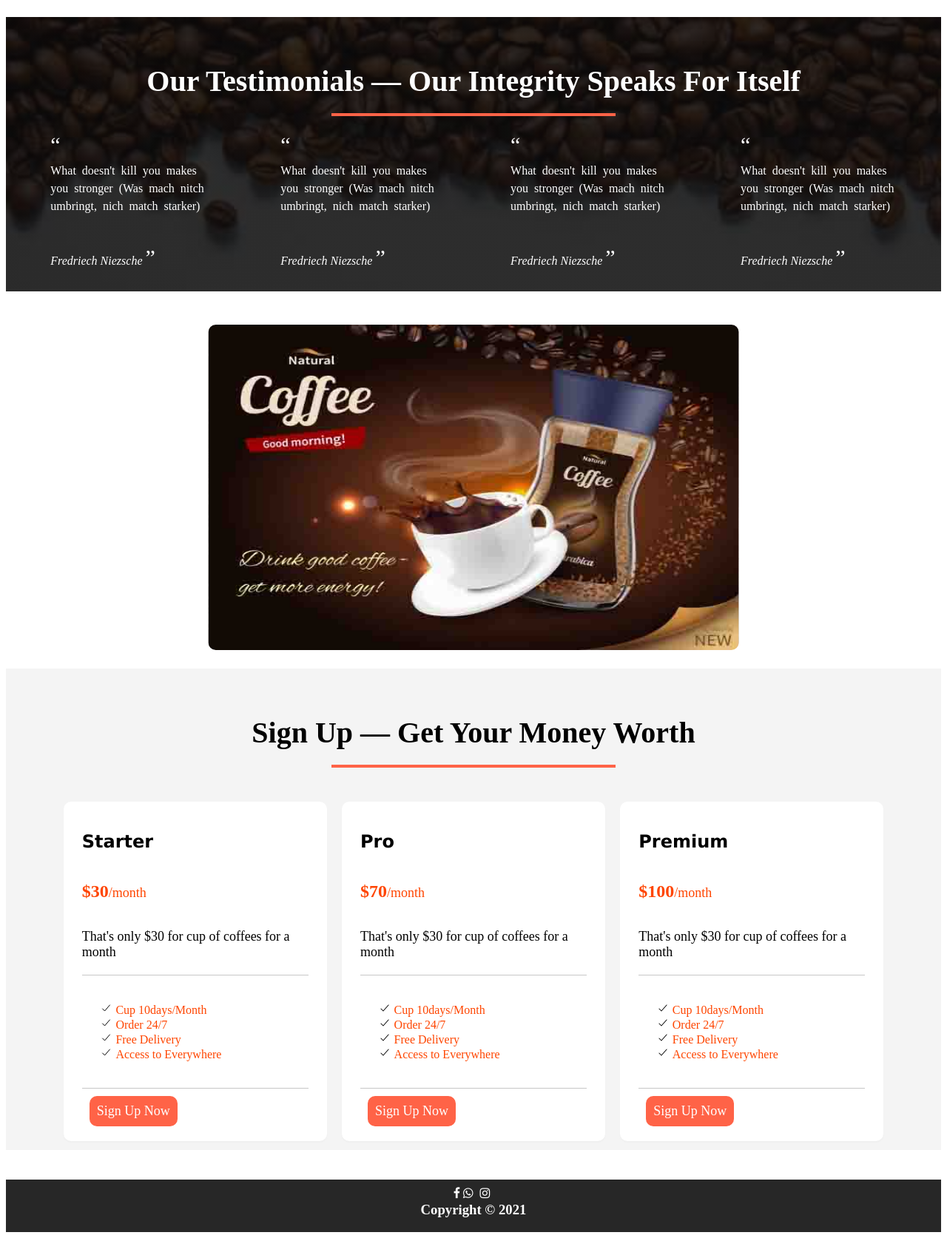
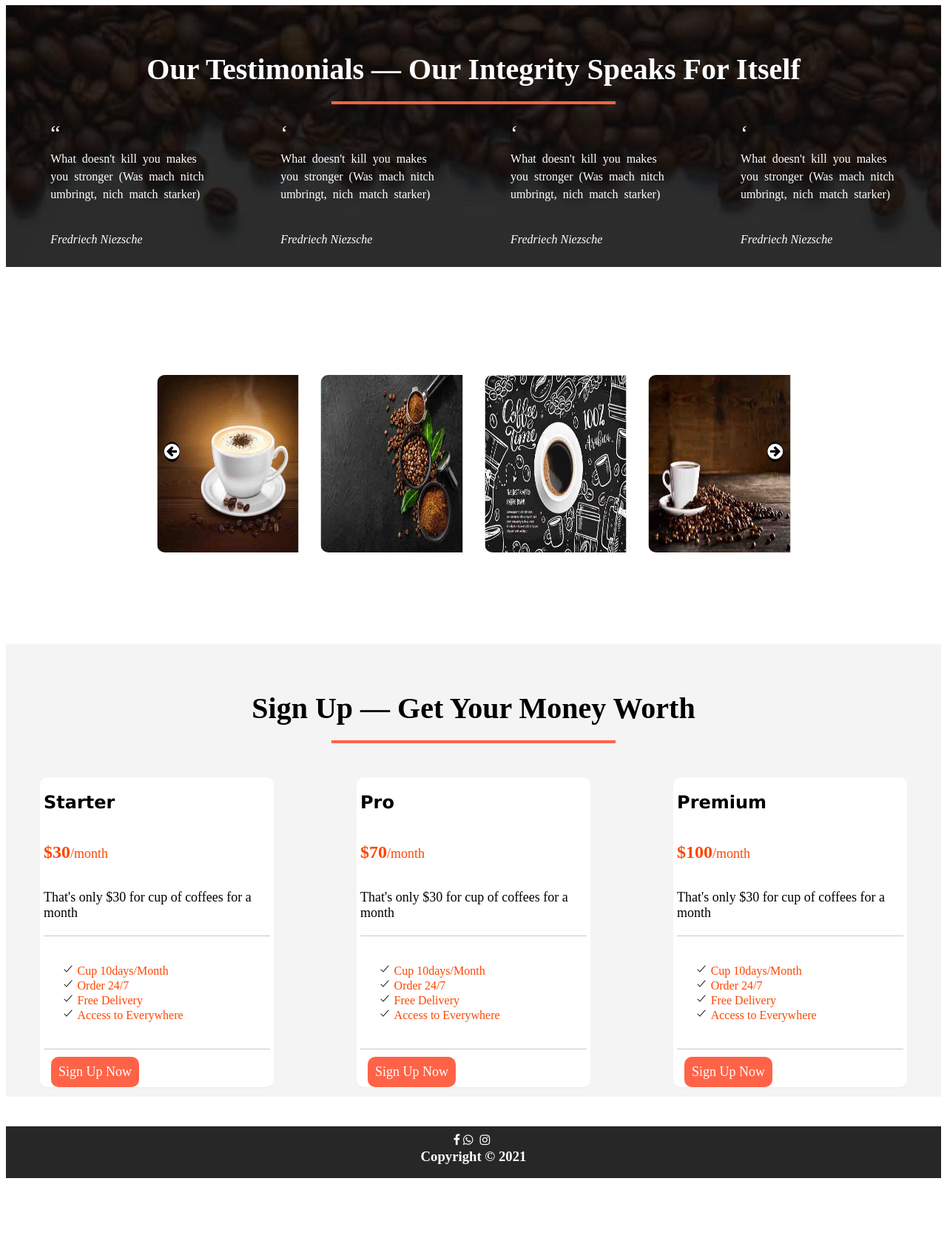
Before and after one commit to snowdenMoses/buy-a-coffee, a PHP site: page / in a window 1280 px wide. Shown: the part 2960-4634 px from the top of the page at 74% size. After the commit the page ends 4553 px from the top, so only its background shows below. Run offline with PHP 8.4, Linux system fonts and the light colour scheme.

Commit message:
First Commit

```diff
--- a/gridstyle.css
+++ b/gridstyle.css
@@ -88,7 +88,7 @@
 
 
 
-@media only screen and (max-width: 530px) {
+@media only screen and (max-width: 690px) {
 	.span-3-of-3 {
 		width: 100%;
 	}
@@ -98,10 +98,12 @@
 	.span-1-of-3 {
 		width: 100%;
 		margin-bottom: 15px;
+		margin: 10px;
+
 	}
 }
 
-@media only screen and (max-width: 480px) {
+/* @media only screen and (max-width: 480px) {
 	.span-3-of-3 {
 		width: 100%;
 	}
@@ -111,7 +113,7 @@
 	.span-1-of-3 {
 		width: 100%;
 	}
-}
+} */
 
 
 
@@ -137,7 +139,7 @@
 
 /*  GO FULL WIDTH AT LESS THAN 480 PIXELS */
 
-@media only screen and (max-width: 480px) {
+@media only screen and (max-width: 690px) {
 	.span-4-of-4 {
 		width: 100%;
 	}
@@ -151,3 +153,19 @@
 		width: 100%;
 	}
 }
+
+
+/* @media only screen and (max-width: 480px) {
+	.span-4-of-4 {
+		width: 100%;
+	}
+	.span-3-of-4 {
+		width: 100%;
+	}
+	.span-2-of-4 {
+		width: 100%;
+	}
+	.span-1-of-4 {
+		width: 100%;
+	}
+} */
--- a/home.html
+++ b/home.html
@@ -2,11 +2,15 @@
 <html>
     <head>
         <meta name="viewport" content="width=device-width, initial-scale=1.0">
-        <title>Responsive Website</title>
+        <title>Buy A Coffee</title>
+
         <link rel="stylesheet" href="https://cdnjs.cloudflare.com/ajax/libs/font-awesome/4.7.0/css/font-awesome.min.css">
         <link rel="stylesheet" href="style.css"/>
         <link rel="stylesheet" href="gridstyle.css"/>
         <link rel="stylesheet" href="query.css"/>
+        <link rel="stylesheet" href="https://cdnjs.cloudflare.com/ajax/libs/tiny-slider/2.9.4/tiny-slider.css">
+
+
     </head>
 
     <body>
@@ -25,19 +29,8 @@
                         <li id="signup" id="list">Sign Up</li>
                     </ul>
                 </nav>
-<!--
-                <div class="mo-nav" style="margin-top: 0;">
 
-                    <img src="images/menu-outline.svg" class="mobile-nav nav-image hidden"/>
-                    <nav class ="navigation2 main-nav">
-                        <ul class="nav2-list">
-                            <li class="home" id="list">Home</li>
-                            <li class="how-it-works" id="list">How it Works</li>
-                            <li class="testimonials" id="list">Our Testimonials</li>
-                            <li id="signup" id="list">Sign Up</li>
-                        </ul>
-                    </nav>
-                </div> -->
+
 
                 <div class="landingPageImage">
                 </div>
@@ -51,7 +44,7 @@
             <section class="section2">
                 <div class="row benefits" >
                     <h2 class='heading'>Some Benefits of Taking Coffee</h2>
-                    <p class="long-paste">Increasing evidence has shown that coffee consumption is protective against the progression of liver disease to cirrhosis. This is associated with antioxidant and anti-fibrotic effects of coffee</p>
+                    <p class="long-paste1">Increasing evidence has shown that coffee consumption is protective against the progression of liver disease to cirrhosis. This is associated with antioxidant and anti-fibrotic effects of coffee</p>
                     <div class="col span-1-of-4">
                         <h3>
                             Cardiovascular disease
@@ -191,35 +184,20 @@
 
 
             <section class="section6">
-                <div class="row sliders">
+                <ul class="navKeys">
+                    <li class="left"><i class="fa fa-arrow-circle-left"></i></li>
+                    <li class="right"><i class="fa fa-arrow-circle-right"></i></i></li>
 
+                </ul>
+                <div class="my-slider">
 
-                        <img src="images/Coffee3.jpg" class="slider" id="sliderId"/>
-                        <!-- <img src="images/Coffee4.jpg" class="slider" id="sliderId"/>
-                        <img src="images/Coffee5.jpg" class="slider" id="sliderId"/> -->
-
-
+                       <img src="images/Coffee1.jpg" class="slide_images"/>
+                       <img src="images/Coffee2.jpg" class="slide_images"/>
+                       <img src="images/Coffee3.jpg" class="slide_images"/>
+                       <img src="images/Coffee4.jpg" class="slide_images"/>
+                       <img src="images/Coffee5.jpg" class="slide_images"/>
 
                 </div>
-                <div class="row sliders">
-
-
-                    <img src="images/Coffee4.jpg" class="slider" id="sliderId"/>
-
-
-
-
-                </div>
-                <div class="row sliders">
-                    <img src="images/Coffee5.jpg" class="slider" id="sliderId"/>
-
-
-
-                </div>
-                <!-- <div class="arrows">
-                    <img src='images/back.svg'  class="arrow left"/>
-                    <img src='images/forward.svg'  class="arrow right"/>
-                </div> -->
 
             </section>
 
@@ -326,12 +304,157 @@
                    <h3 class="copyright"> Copyright &copy; 2021</h3>
                 </div>
 
+
             </section>
+            <div style="position: relataive;">
+                <i class="fa fa-chevron-circle-up gotoTop"></i>
+            </div>
 
 
         </div>
 
 
-    <script src="script.js"></script>
+
+
+
+
+
+
+
+
+        <script>
+
+
+            const mobileNav = document.querySelector('.mobile-nav')
+            const navImage = document.querySelector('.nav-image')
+            const navigation = document.querySelector('.navigation')
+            const navigation2 = document.querySelector('.navigation2')
+            const stickyList = document.querySelector('.nav-list')
+            const navList = document.querySelectorAll('#list')
+            const home = document.querySelector('.home')
+            const howItWorks = document.querySelector('.how-it-works')
+            const testimonials = document.querySelector('.testimonials')
+            const section4 = document.querySelector('.section4')
+            const section5 = document.querySelector('.section5')
+            const landingPageImage = document.querySelector('.landingPageImage')
+            const section2 = document.querySelector('.section2')
+            const section7 = document.querySelector('.section7')
+            const signupNav = document.querySelector('#signup')
+            const left = document.querySelector('.left')
+            const right = document.querySelector('.right')
+            const preloader = document.querySelector(".gif")
+            const gotoTop = document.querySelector(".gotoTop")
+            // const navList = document.getElementById('list')
+
+
+
+            // // window.addEventListener("load",function(){
+            //     preloader.classList.add("hidden")
+            // })
+
+
+
+
+
+            mobileNav.addEventListener('click',()=>{
+                stickyList.classList.toggle('show')
+                let img = mobileNav.src;
+                if (img.indexOf('menu-outline')!=-1) {
+                    navImage.src  = `images/close-outline.svg`
+
+                    stickyList.classList.toggle('nav-list_visible')
+                    navigation.classList.toggle('navigation_newStyle')
+
+
+                }
+                else {
+                            navImage.src  = `images/menu-outline.svg`
+                            stickyList.classList.toggle('nav-list_visible')
+                            navigation.classList.toggle('navigation_newStyle')
+                }
+
+
+            })
+
+
+            howItWorks.addEventListener('click',()=>{
+                section4.scrollIntoView({behavior:"smooth"})
+
+            })
+
+
+
+            testimonials.addEventListener('click',()=>{
+                section5.scrollIntoView({behavior:"smooth"})
+
+            })
+
+
+            signupNav.addEventListener('click',()=>{
+                section7.scrollIntoView({behavior:"smooth"})
+
+            })
+
+            home.addEventListener('click',()=>{
+                landingPageImage.scrollIntoView({behavior:"smooth"})
+
+            })
+
+            window.onscroll = function(){
+                if(document.body.scrollTop>20 || document.documentElement.scrollTop>20){
+                gotoTop.style.display = "block"
+
+            }
+            }
+
+
+            gotoTop.addEventListener("click",()=>{
+                landingPageImage.scrollIntoView({behavior:"smooth"})
+            })
+
+            // gotoTop.scrollTop
+
+        </script>
+
+<script src="https://cdnjs.cloudflare.com/ajax/libs/tiny-slider/2.9.2/min/tiny-slider.js"></script>
+
+<script>
+    var slider = tns({
+       container: '.my-slider',
+       items: 3,
+       slideBy: 1,
+       autoplay: true,
+       autoplayButtonOutput:false,
+       arrowKeys:true,
+       gutter:10,
+       mouseDrag:true,
+       controlsContainer:".navKeys",
+       nav:false,
+       responsive: {
+            0: {
+            edgePadding: 20,
+            gutter: 10,
+            items: 2
+            },
+            900: {
+            gutter: 30,
+            items: 3
+            },
+            1100: {
+            items: 4
+                }
+        }
+
+       });
+
+
+    </script>
+
+
+
+
+
+
+
     </body>
 </html>
--- a/query.css
+++ b/query.css
@@ -181,7 +181,9 @@
 }
 
 
-@media only screen and (max-width:640px){
+@media only screen and (max-width:690px){
+
+
 
     .headerText a:first-of-type span:hover{
         border:1px solid #ff6347;
@@ -270,6 +272,71 @@
      }
 
 
+     .hidden{
+        display: inline-block;
+    }
+
+   .mobile-nav{
+       display: block;
+
+   }
+
+
+
+   .nav-list{
+    position: absolute;
+    left: -2000px;
+
+}
+
+.navigation_newStyle{
+    background-color: rgb(16, 16, 16);
+    width: 100%;
+    height: 100vh;
+    z-index: 99;
+}
+
+.nav-list_visible{
+    list-style: none;
+    left: 0;
+    /* transform: translateX(-50%); */
+
+
+
+    font-weight: bold;
+    margin-top: 0;
+    transition: all 0.5s;
+    z-index: 100;
+    color: white;
+    /* padding: 140px; */
+
+}
+
+
+.navigation ul li{
+    position: relative;
+    top:10vh;
+    display:block;
+    font-size: 18px;
+    text-transform: uppercase;
+    padding: 10px;
+    color: white;
+    cursor: pointer;
+    transition: 0.5s;
+    /* width:10% */
+
+}
+
+
+.navigation ul li:active,
+.navigation ul li:hover
+{
+    border-bottom: 2px solid tomato;
+    font-size: 12px;
+
+}
+
+
 
 
 
@@ -279,7 +346,7 @@
 
 
 
-@media only screen and (max-width:547px){
+@media only screen and (max-width:690px){
 
 
 
@@ -294,48 +361,6 @@
     }
 
 
-    .nav-list{
-        position: absolute;
-        right: -600px;
-
-    }
-
-    .nav-list_visible{
-        background-color: rgb(36, 36, 36);
-        position: absolute;
-        list-style: none;
-        right: -1%;
-        top: 20px;
-        width: 1px;
-        height: 35vh;
-        z-index: 1000;
-        font-weight: bold;
-        margin-top: 0;
-
-    }
-
-
-    .navigation ul li{
-        position: relative;
-        top:10vh;
-        display:block;
-        font-size: 18px;
-        text-transform: uppercase;
-        padding: 10px;
-        color: white;
-        cursor: pointer;
-        transition: 0.5s;
-
-    }
-
-
-    .navigation ul li:active,
-    .navigation ul li:hover
-    {
-        border-bottom: 2px solid tomato;
-        font-size: 12px;
-
-    }
 
     /* .navigation{
         display: none;
@@ -346,6 +371,8 @@
         height: 100px;
 
      }
+
+
 
      .headerText .mainText{
         font-size: 20px;
@@ -397,14 +424,7 @@
         height: 2vh;
      }
 
-     .hidden{
-         display: inline-block;
-     }
 
-    .mobile-nav{
-        display: block;
-
-    }
 
 
 
@@ -421,10 +441,7 @@
 
     }
 
-    .section7-container{
-        display: block;
-        justify-content: center;
-    }
+
 
 
 }
--- a/style.css
+++ b/style.css
@@ -1,5 +1,38 @@
 body{
 
+    /* position: relative; */
+}
+
+
+/* Slider stuffs */
+
+
+
+.navKeys {
+    list-style: none;
+}
+
+.navKeys li{
+
+    position: absolute;
+    top:50%;
+    z-index: 99;
+    cursor: pointer;
+    transform: translateY(-50%);
+    color: white;
+    font-size: 24px;
+    background-color: black;
+    border-radius: 50%;
+    margin: 5;
+}
+
+
+.navKeys li.left{
+
+    left:30px
+}
+.navKeys li.right{
+    right:30px
 }
 
 .benefits{
@@ -325,12 +381,12 @@ blockquote::before{
     color: white;
 }
 
-blockquote::after{
+/* blockquote::after{
     content: close-quote;
     font-size: 50px;
     color: white;
 
-}
+} */
 
 blockquote p{
     font-size: 22px;
@@ -381,63 +437,14 @@ cite{
 
 }
 
-.section6 .sliders{
-    position: absolute;
-    width: 80%;
-    height: 100%;
-    background-color: #fff;
-    /* border: 1px #000 solid; */
-    display: flex;
-    justify-content: center;
-    left: 50%;
-    transform: translateX(-50%);
-    /* overflow: hidden; */
-
-}
-/*
-.section6 .sliders .slide-block{
-    position: absolute;
-    width: 100%;
-    height: 100%;
-    background-color: #fff;
-    border: 1px #000 solid;
-    display: flex;
-    justify-content: center;
-
-} */
-
-.section6 .sliders .slider{
-  position: relative;
-  border-radius: 10px;
-  width:100%;
-  height: 100%;
-
+.my-slider img{
+    height: 30vh;
+    border-radius: 10px;
 }
 
-/* .section6 .sliders .slider0{
-    height: 250px;
-    width: 23vw;
-    border-radius: 30px;
-    align-self: center;
-    margin-right: 5px;
-
+.my-slider{
+    width:10vw;
 }
-
-.section6 .sliders .slider{
-    height: 400px;
-    width: 35vw;
-    border-radius: 30px;
-
-}
-
-.section6 .sliders .slider2{
-    height: 250px;
-    width: 23vw;
-    border-radius: 30px;
-    align-self: center;
-    margin-left: 5px;
-
-} */
 
 .section6 .arrow{
     position: absolute;
@@ -485,14 +492,23 @@ cite{
     background-color: #fff;
     box-shadow: 0 2px 2px #efefef;
     border-radius: 10px;
-    padding: 20px;
+    margin-bottom: 20px;
 
 
 }
 
+.signup:first-of-child{
+
+    margin-left: 20px;
+
+
+}
+
+@media only screen and (min-width:690px){
 .section7-container{
     display: flex;
-    justify-content: center;
+    justify-content: space-around;
+}
 }
 
 
```
Also changed, not shown: other parts of style.css (+51 -18 lines), script.js (+10 -71 lines).
